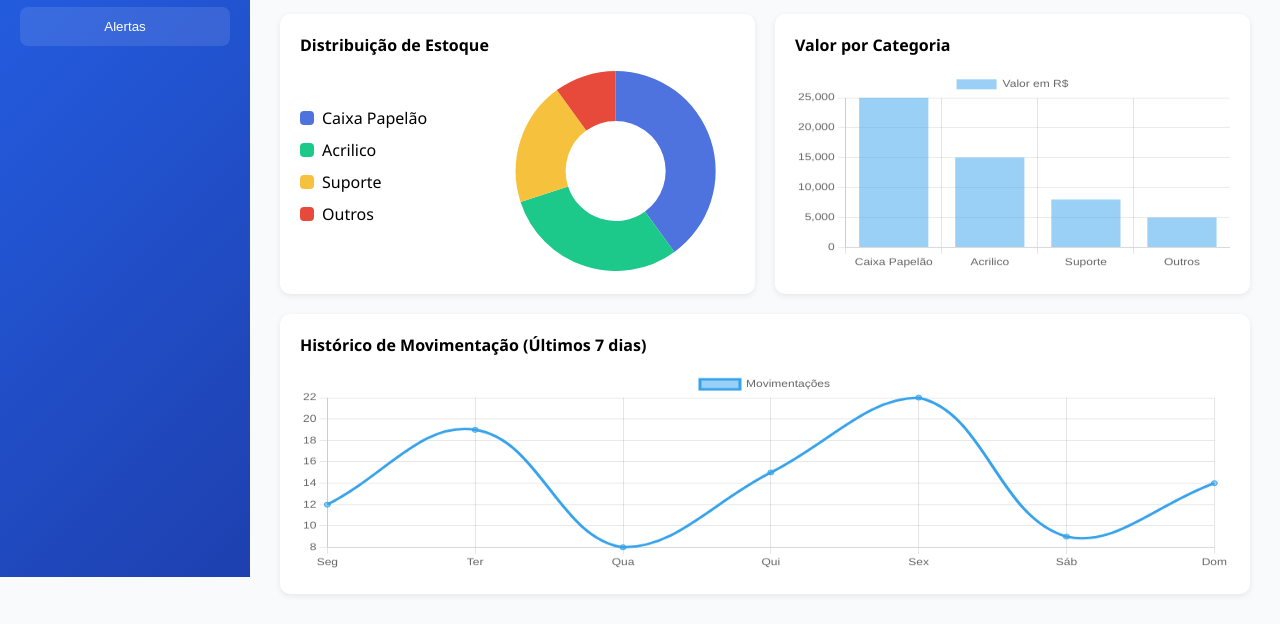
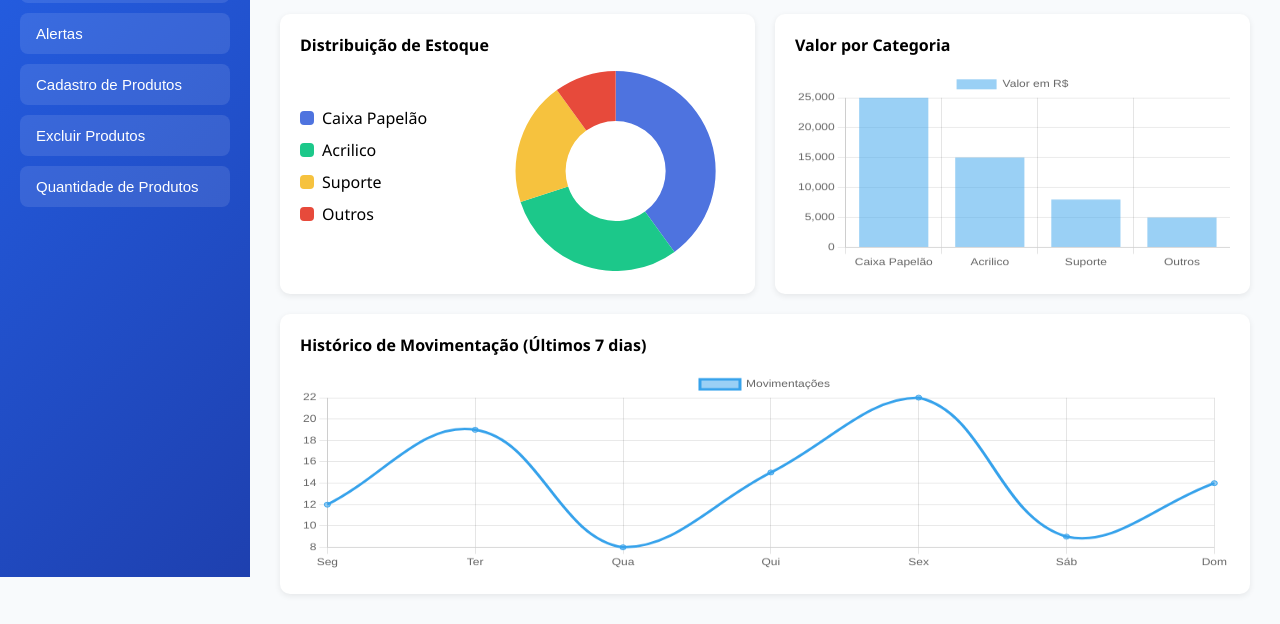
Before and after one commit to Gabriel100-Pro/Controle-de-estoque-certo, a plain HTML site: page index.html in a window 1280 px wide. Shown: the part 223-847 px from the top of the page. Drawn offline with nearby package versions, Linux system fonts and the light colour scheme.

Commit message:
add de buttons, custom css

```diff
--- a/index.html
+++ b/index.html
@@ -16,6 +16,9 @@
         <button>Produtos</button>
         <button>Relatórios</button>
         <button>Alertas</button>
+        <button>Cadastro de Produtos</button>
+        <button>Excluir Produtos</button>
+        <button>Quantidade de Produtos</button>
     </div>
 </aside>
 
--- a/style.css
+++ b/style.css
@@ -51,11 +51,14 @@
 .aside-button button {
     background: rgba(255,255,255,0.1);
     border: none;
-    padding: 12px;
+    padding: 12px 16px;
     color: white;
     border-radius: 8px;
     cursor: pointer;
     transition: 0.3s;
+    font-size: 15px;
+    font-family: Arial, Helvetica, sans-serif;
+    text-align: left;
 }
 
 .aside-button button:hover {
```
